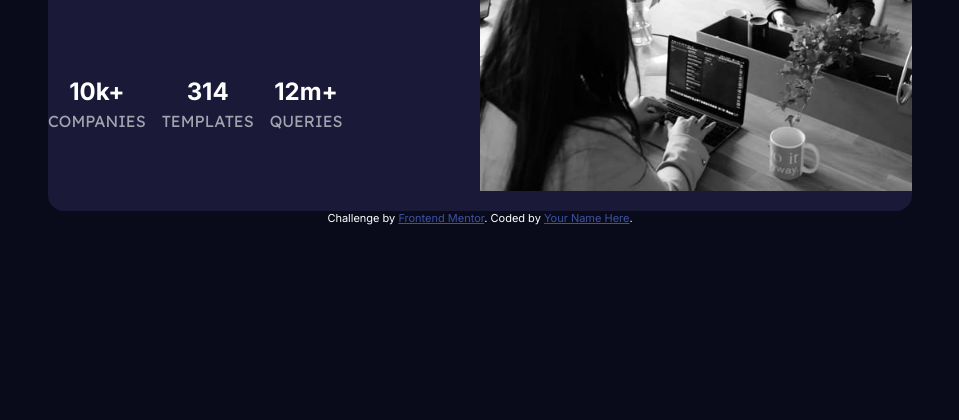
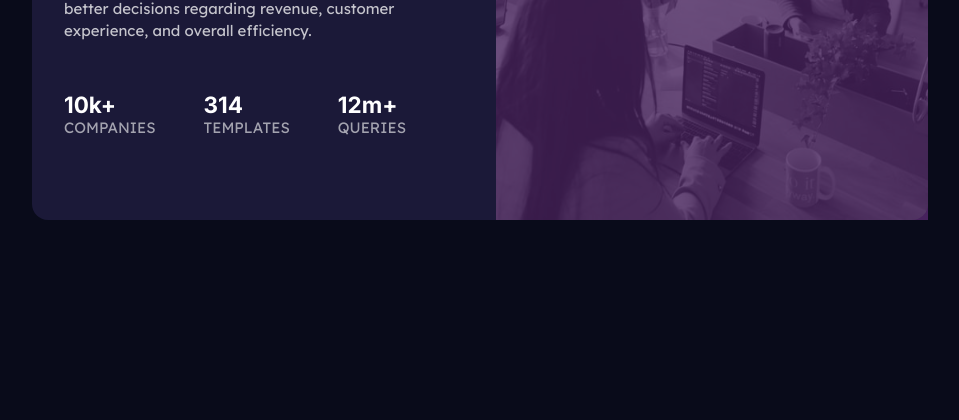
Before and after one commit to zabooz/stats-preview, a plain HTML site: page index.html in a window 1280 px wide. Shown: the part 380-800 px from the top of the page, without its empty margins (160-1119 px from the left). Drawn offline with Linux system fonts and the light colour scheme.

Commit message:
finished

```diff
--- a/index.html
+++ b/index.html
@@ -16,10 +16,12 @@
   </style>
 </head>
 <body>
+  <div class="background-color-div">
+    <img class="deskImg" src="images/image-header-desktop.jpg" alt="office">
+  </div>
   <main>
 
   <img class="mobileImg" src="images/image-header-mobile.jpg" alt="office">
-  <img class="deskImg" src="images/image-header-desktop.jpg" alt="office">
   <div class="main">
     <h1>Get <span>insights</span> that help your business grow.</h1>
 
@@ -43,9 +45,5 @@
 </div>
 </div>
 </main>
-  <div class="attribution">
-    Challenge by <a href="https://www.frontendmentor.io?ref=challenge" target="_blank">Frontend Mentor</a>.
-    Coded by <a href="#">Your Name Here</a>.
-  </div>
 </body>
 </html>
--- a/style.css
+++ b/style.css
@@ -8,20 +8,22 @@
 }
 body {
     background-color: hsl(233, 47%, 7%);
-    min-height: 100vh;
+    height: 100vh;
     display: flex;
     flex-direction: column;
     justify-content: center;
     align-items: center;
+    font-size: 15px;
 
 }
 main {
     display:flex;
     flex-direction: column;
     align-items: center;
-    background-color: hsl(244, 38%, 16%);
+    background-color: hsl(277, 46%, 25%);
     border-radius: 1rem;
     max-width: 20rem;
+    max-height: 90vh;
     margin: auto;
     overflow: hidden;
 }
@@ -67,12 +69,47 @@ h2 {
 section:last-child {
     margin-bottom: 2rem;
 }
-@media only screen and (min-width:601px) {
+@media only screen and (min-width:600px) {
 
+
+    body{
+        flex-direction: row-reverse;
+    }
+    .background-color-div{
+        background-color:hsl(277, 46%, 25%);
+    }
     main {
         display:flex;
         flex-direction: row-reverse;
         max-width: 54rem;
+        height: 400px;
+        margin: 0;
+        border-top-right-radius: 0;
+        border-bottom-right-radius: 0;
+        background-color:hsl(244, 38%, 16%) ;
+    }
+    .deskImg{
+        border-top-right-radius: 1rem;
+        border-bottom-right-radius: 1rem;
+        height: 400px;
+    }
+    .main{
+        height: 400px;
+        width: 400px;
+        padding:2rem;
+        display: flex;
+        flex-direction: column;
+        justify-content: center;
+        align-items: flex-start;
+    }
+    h1{
+        text-align: start;
+    }
+    .mainPara,
+    h2,
+    .mainPara{
+        text-align: start;
+        padding:0;
         margin: 0;
     }
     .mobileImg {
@@ -81,15 +118,17 @@ section:last-child {
     .deskImg {
         display:block;
         width: 27rem;
+        opacity: .2
     }
     .main {
+        padding:2rem;
 
     }
     .stats {
         display: flex;
         justify-content: start;
-        gap: 1rem;
-        margin-bottom: 3rem;
+        align-items: flex-start;
+        gap: 3rem;
     }
     .mainPara {
         margin-bottom: 3rem;
```
